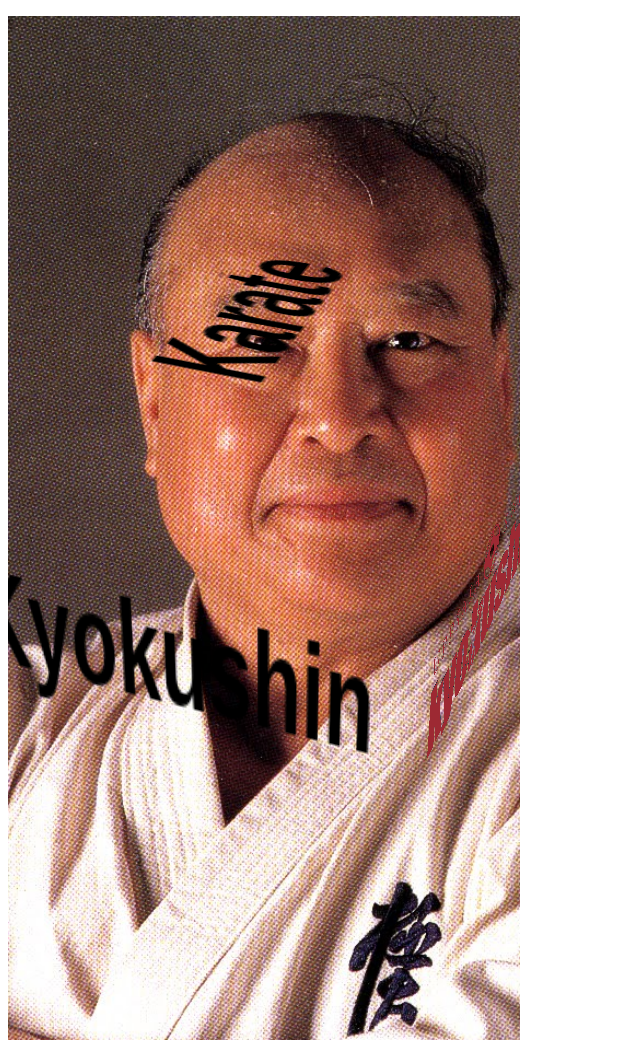
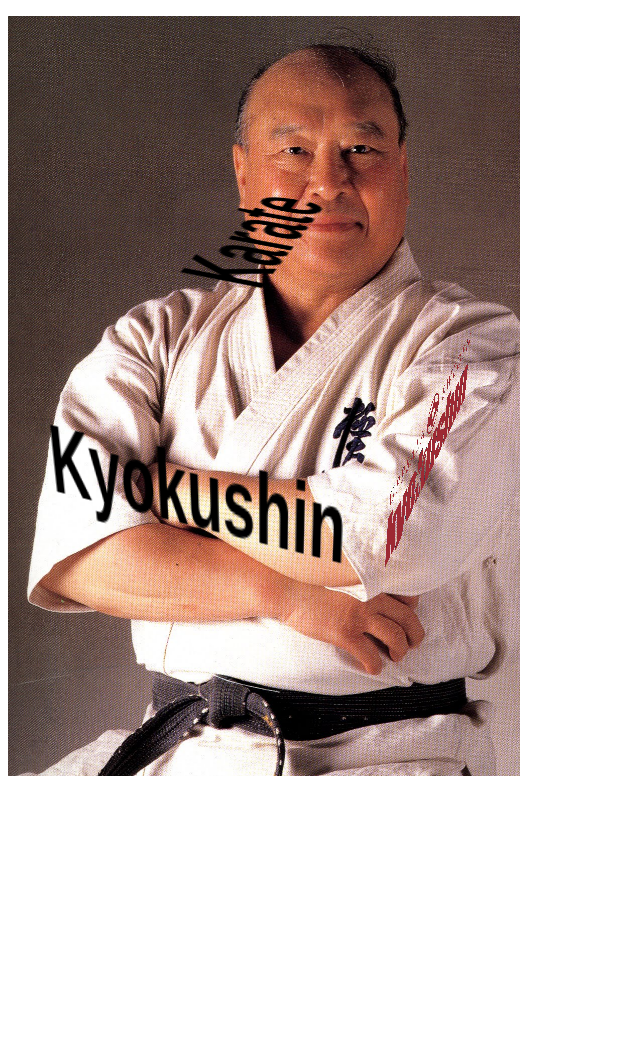
Before and after one commit to krisjo/krisjo.github.io, a plain HTML site: page ukk/index.html in a window 1280 px wide. Shown: the whole page, without its empty margins (0-640 px from the left). After the commit the page ends 800 px from the top, so only its background shows below. Drawn offline with Linux system fonts and the light colour scheme.

Commit message:
Update index.html

```diff
--- a/ukk/index.html
+++ b/ukk/index.html
@@ -7,8 +7,8 @@
 	<body onload="initCube()">
 		<p id="cube" texts="Uppsala;Kyokushin;Karate"
 		 images="/img/200px-Kyokushin.png;/img/kyokushin-vit-med-transparent-bakgrund.png;/img/kyokushin-logo-CA2508C8C8-seeklogo.com.png"
-		 style="height : 1024px; width : 512px; background-image: url('/img/Oyama.jpg');  background-repeat: no-repeat;
-		 background-attachment: fixed; background-size: cover;
+		 style="height : 760px; width : 512px; background-image: url('/img/Oyama.jpg');  background-repeat: no-repeat;
+		 background-attachment: fixed; background-size: contain;
 	   "></p>
     </body>
     <script src="/three.min.js"></script>
```
